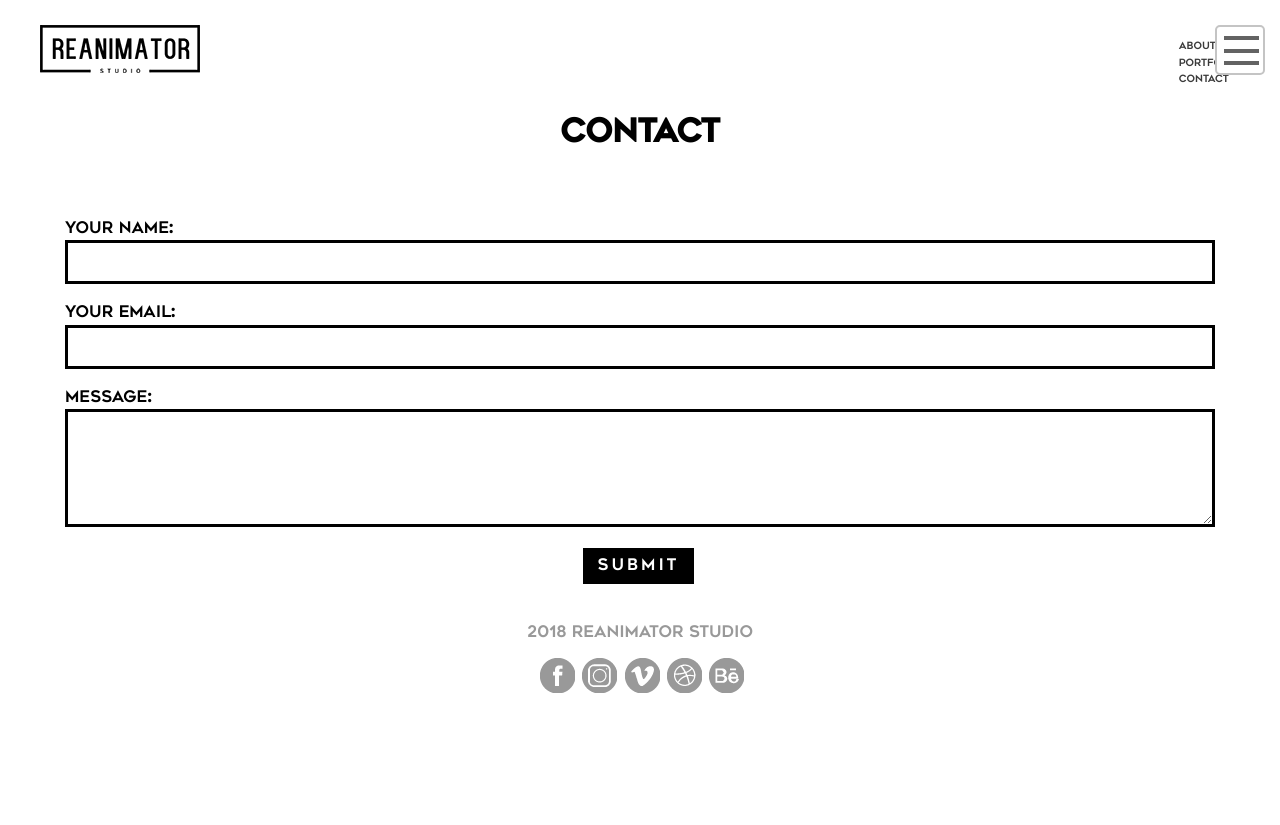
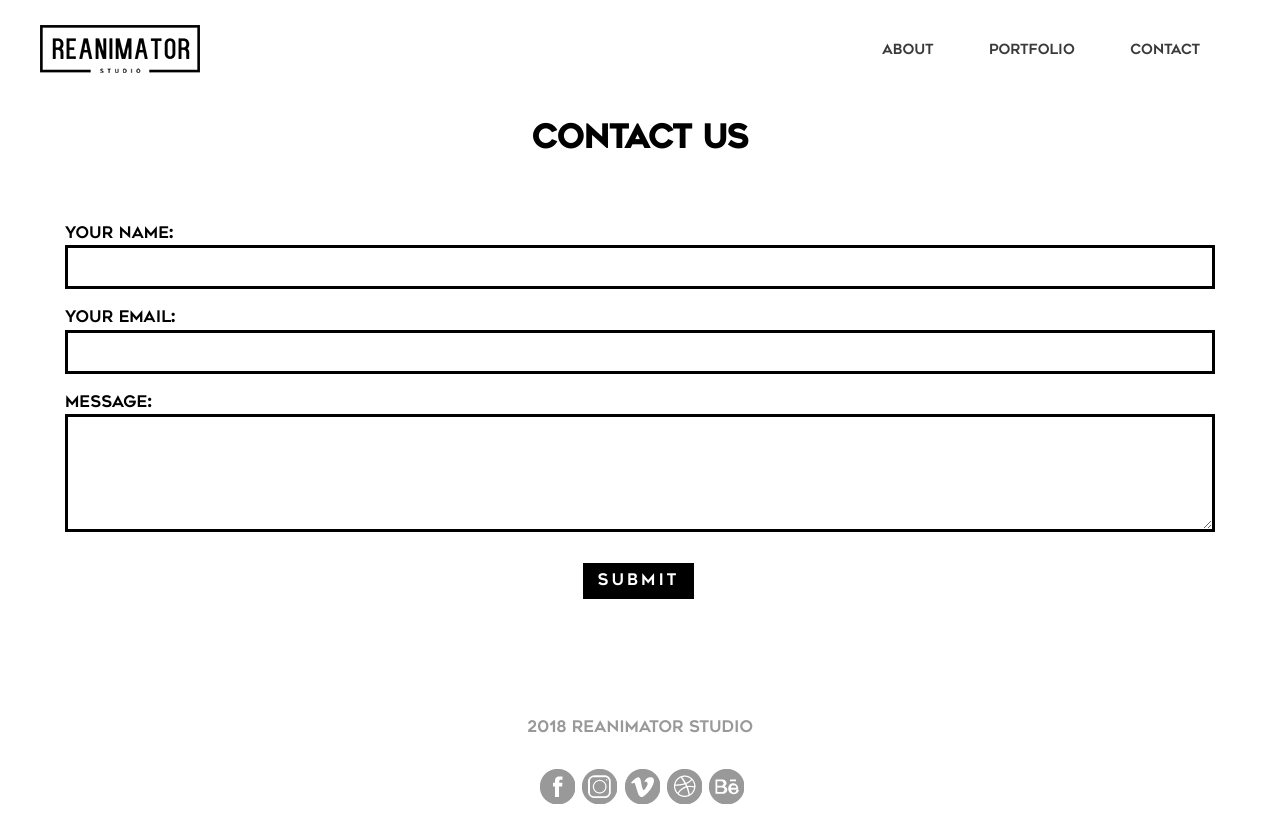
Before and after one commit to JuniorSelister/reanimatorstudio, a PHP site: page /contact.html in a window 1280 px wide. Before the commit the page ends 693 px from the top, so only its background shows below. Run offline with PHP 8.4, Linux system fonts and the light colour scheme.

Commit message:
Files has been updated

```diff
--- a/about.html
+++ b/about.html
@@ -6,14 +6,13 @@
     <title>About</title>
     <meta name="viewport" content="width=device-width, initial-scale=1">
     <link rel="stylesheet" href="css/style.css" />
-    <script src="main.js"></script>
 </head>
 <body>
     <header class="header">
         <div class="container"> <!-- Start Header Container-->
             <h1 class="logo"><a href="index.html">reanimator studio</a></h1>
             <nav class="main-menu main-menu__btn--closed">
-                <button class="main-menu__btn main-menu__close">Hamburguer icon</button>
+                <button class="main-menu__btn main-menu__btn--close">Hamburguer icon</button>
                 <ul class="main-menu__list">
                     <li class="main-menu__item"><a class="main-menu__anchor" href="about.html">about</a></li>
                     <li class="main-menu__item"><a class="main-menu__anchor" href="index.html">portfolio</a></li>
@@ -52,5 +51,6 @@
             </ul>
         </div>
     </footer>
+    <script src="js/main.js"></script>
 </body>
 </html>
--- a/contact.html
+++ b/contact.html
@@ -6,14 +6,13 @@
     <title>Contact</title>
     <meta name="viewport" content="width=device-width, initial-scale=1">
     <link rel="stylesheet" href="css/style.css" />
-    <script src="main.js"></script>
 </head>
 <body>
     <header class="header">
         <div class="container"> <!-- Start Header Container-->
             <h1 class="logo"><a href="index.html">reanimator studio</a></h1>
             <nav class="main-menu main-menu__btn--closed">
-                <button class="main-menu__btn main-menu__close">Hamburguer icon</button>
+                <button class="main-menu__btn main-menu__btn--close">Hamburguer icon</button>
                 <ul class="main-menu__list">
                     <li class="main-menu__item"><a class="main-menu__anchor" href="about.html">about</a></li>
                     <li class="main-menu__item"><a class="main-menu__anchor" href="index.html">portfolio</a></li>
@@ -25,7 +24,7 @@
     <main>
         <div class="container">
             <div class="main-title">
-                <h1>contact</h1>
+                <h1>contact us</h1>
             </div>
             <form action="#" class="form">
                 <div class="form__group">
@@ -57,5 +56,6 @@
             </ul>
         </div>
     </footer>
+    <script src="js/main.js"></script>
 </body>
 </html>
--- a/css/style.css
+++ b/css/style.css
@@ -352,7 +352,7 @@
     @media (min-width: 992px) {
       .content-page__info {
         margin-top: 10px;
-        padding-bottom: 10px;
+        padding-bottom: 30px;
         font-size: 22px;
         letter-spacing: 7px; } }
   @media (min-width: 576px) {
@@ -394,6 +394,7 @@
     padding: 6px 12px;
     cursor: pointer;
     display: block;
+    margin-top: 25px;
     margin-left: 43%;
     font-weight: lighter;
     letter-spacing: 3px; }
@@ -424,7 +425,7 @@
   background-color: #fff;
   background-image: url("../img/mainmenu-btn.png");
   background-repeat: no-repeat;
-  background-position: 7px 7px;
+  background-position: -48px 5px;
   border-color: #c4c4c4;
   border-style: solid;
   border-radius: 5px;
@@ -432,32 +433,43 @@
   position: absolute;
   top: 15px;
   right: 15px; }
-
-.main-menu__btn--close {
-  background-position: -48px 7px; }
+  @media (min-width: 768px) {
+    .main-menu__btn {
+      display: none; } }
 
 .main-menu__list {
   padding: 0;
-  float: left; }
+  list-style: none;
+  float: left;
+  transition: margin 300ms ease-out; }
+  .main-menu__list li {
+    font-size: 14px; }
+  @media (min-width: 768px) {
+    .main-menu__list li {
+      display: inline-block;
+      margin: 0 10px;
+      padding-right: 30px; } }
+
+.main-menu__item {
+  font-size: 10px;
+  text-transform: uppercase;
+  list-style-type: none;
+  text-decoration: none;
+  clear: left;
+  cursor: pointer;
+  padding-bottom: 10px; }
 
 .main-menu__anchor {
   text-decoration: none;
   color: #3a3a3a; }
 
-.main-menu__item {
-  font-size: 10px;
-  text-transform: uppercase;
-  list-style: none;
-  list-style-type: none;
-  text-decoration: none;
-  cursor: pointer;
-  padding-bottom: 5px; }
-  @media (min-width: 576px) {
-    .main-menu__item {
-      padding-bottom: 5px; } }
-
-.main-title h1 {
-  padding-top: 20px; }
+@media (max-width: 767px) {
+  .main-menu__btn--closed .main-menu__btn {
+    background-position: 5px 5px; }
+  .main-menu__btn--closed .main-menu__list {
+    margin: 0;
+    height: 0;
+    overflow: hidden; } }
 
 .content-page__subtitle {
   text-align: center; }
@@ -465,15 +477,15 @@
 .main-title {
   text-transform: uppercase;
   text-align: center;
-  font-weight: 500;
-  padding-top: 35px; }
+  font-weight: 500; }
 
 .container {
   max-width: 1200px;
-  margin: 0 auto; }
+  margin: 0 auto;
+  overflow: auto; }
 
 .footer {
-  margin-top: 20px;
+  padding-top: 80px;
   text-align: center;
   position: relative;
   color: #999999;
@@ -481,6 +493,8 @@
   margin: 0 auto; }
   .footer__list-links {
     margin-left: -34px; }
+  .footer__column {
+    padding-top: 15px; }
   .footer_list {
     position: relative;
     display: inline;
--- /dev/null
+++ b/js/main.js
@@ -0,0 +1,7 @@
+let button = document.querySelector('.main-menu__btn');
+let mainMenu = document.querySelector('.main-menu');
+button.addEventListener("click", menuOpenClose);
+
+function menuOpenClose(event){
+    mainMenu.classList.toggle('main-menu__btn--closed');
+}
--- a/sass/components/_content-page.scss
+++ b/sass/components/_content-page.scss
@@ -35,7 +35,7 @@
         }
         @media(min-width: $breakpoint-lg) {
             margin-top: 10px;
-            padding-bottom: 10px;
+            padding-bottom: 30px;
             font-size: 22px;
             letter-spacing: 7px;
         }
--- a/sass/components/_form.scss
+++ b/sass/components/_form.scss
@@ -25,6 +25,7 @@
         padding: 6px 12px;
         cursor: pointer;
         display: block;
+        margin-top: 25px;
         margin-left: 43%;
         font-weight: lighter;
         letter-spacing: 3px;
--- a/sass/components/_main-menu.scss
+++ b/sass/components/_main-menu.scss
@@ -1,4 +1,5 @@
-.main-menu__btn{
+.main-menu{
+    &__btn{
         display: block;
         width: 50px;
         height: 50px;
@@ -6,7 +7,7 @@
         background-color: #fff;
         background-image: url('../img/mainmenu-btn.png');
         background-repeat: no-repeat;
-    background-position: 7px 7px;
+        background-position: -48px 5px;
         border-color: #c4c4c4;
         border-style: solid;
         border-radius: 5px;
@@ -14,37 +15,54 @@
         position: absolute;
         top: 15px;
         right: 15px;
+        @media(min-width: $breakpoint-md){
+            display: none;
+        }
 
     }
-
-.main-menu__btn--close{
-    background-position: -48px 7px;
 }
 
 .main-menu__list{
     padding: 0;
+    list-style: none;
     float: left;
+    transition: margin 300ms ease-out;
+    li{
+        font-size: 14px;
     }
-
-.main-menu__anchor{
-    text-decoration: none;
-    color: #3a3a3a;
-
+    @media(min-width: $breakpoint-md){
+        li{
+            display: inline-block;
+            margin: 0 10px;
+            padding-right: 30px;
+        }
+    }
 }
 
 .main-menu__item{
     font-size: 10px;
     text-transform: uppercase;
-    list-style: none;
     list-style-type: none;
     text-decoration: none;
+    clear: left;
     cursor: pointer;
-    padding-bottom: 5px;
-    @media(min-width: $breakpoint-sm) {
-        padding-bottom: 5px;
+    padding-bottom: 10px;
+
+}
+.main-menu__anchor{
+    text-decoration: none;
+    color: #3a3a3a;
+}
+
+@media(max-width: $breakpoint-md - 1){
+    .main-menu__btn--closed{
+        .main-menu__btn{
+            background-position: 5px 5px;
+        }
+        .main-menu__list{
+            margin: 0;
+            height: 0;
+            overflow: hidden;
         }
     }
-
-.main-title h1{
-    padding-top: 20px;
 }
--- a/sass/components/_text-align.scss
+++ b/sass/components/_text-align.scss
@@ -5,5 +5,4 @@
     text-transform: uppercase;
     text-align: center;
     font-weight: 500;
-    padding-top: 35px;
 }
--- a/sass/layout/_container.scss
+++ b/sass/layout/_container.scss
@@ -1,4 +1,5 @@
 .container{
     max-width: 1200px;
     margin: 0 auto;
+    overflow: auto;
 }
--- a/sass/layout/_footer.scss
+++ b/sass/layout/_footer.scss
@@ -1,5 +1,5 @@
 .footer{
-    margin-top: 20px;
+    padding-top: 80px;
     text-align: center;
     position: relative;
     color: $color-footer;
@@ -10,6 +10,10 @@
         margin-left: -34px;
     }
 
+    &__column{
+        padding-top: 15px;
+    }
+
     &_list{
         position: relative;
         display: inline;
```
Also changed, not shown: index.html (+4 -3 lines). Lines whose indentation alone changed are shown as unchanged.
